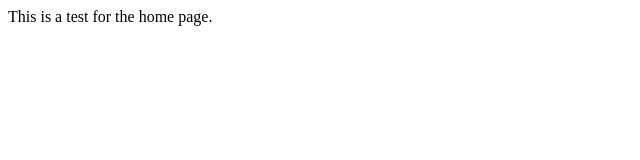
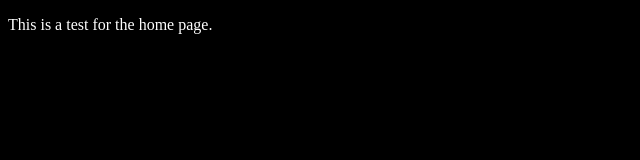
Before and after one commit to darzouras/darzouras-eleventy-cms, an Eleventy site: page pages/home.md in a window 1280 px wide. Shown: the whole page, without its empty margins (0-640 px from the left). Built offline with nearby package versions, Linux system fonts and the light colour scheme; Eleventy itself is replaced by a stand-in of ours; files that its build step writes are made by us from their sources.

Commit message:
testing css include

```diff
--- /dev/null
+++ b/_includes/assets/css/main.css
@@ -0,0 +1,4 @@
+body {
+    background: black;
+    color: white;
+}
--- a/_includes/components/head.njk
+++ b/_includes/components/head.njk
@@ -5,4 +5,9 @@
     <title>{{ title }}</title>
 
     <script async src="https://identity.netlify.com/v1/netlify-identity-widget.js"></script>
+
+    <link rel="stylesheet" href="assets/css/main.css" type="text/css">
+    {% for file in styles %}
+        <link rel="stylesheet" href="{{ file }}" type="text/css">
+    {% endfor %}
 </head>
--- a/_includes/layouts/base.njk
+++ b/_includes/layouts/base.njk
@@ -1,6 +1,6 @@
 <!doctype html>
 <html>
-    {%include "components/head.njk" %}
+    {% include "components/head.njk" %}
 
     <body>
         <main>
--- a/pages/home.md
+++ b/pages/home.md
@@ -1,4 +1,5 @@
 ---
+layout: layouts/home.njk
 title: Home
 permalink: /
 ---
```
Also changed, not shown: static/js/home.js (deleted, +0 -10 lines), _includes/assets/css/fonts/Public-Sans-Italic-VF.ttf (added), _includes/assets/css/fonts/Public-Sans-Roman-VF.ttf (added).
